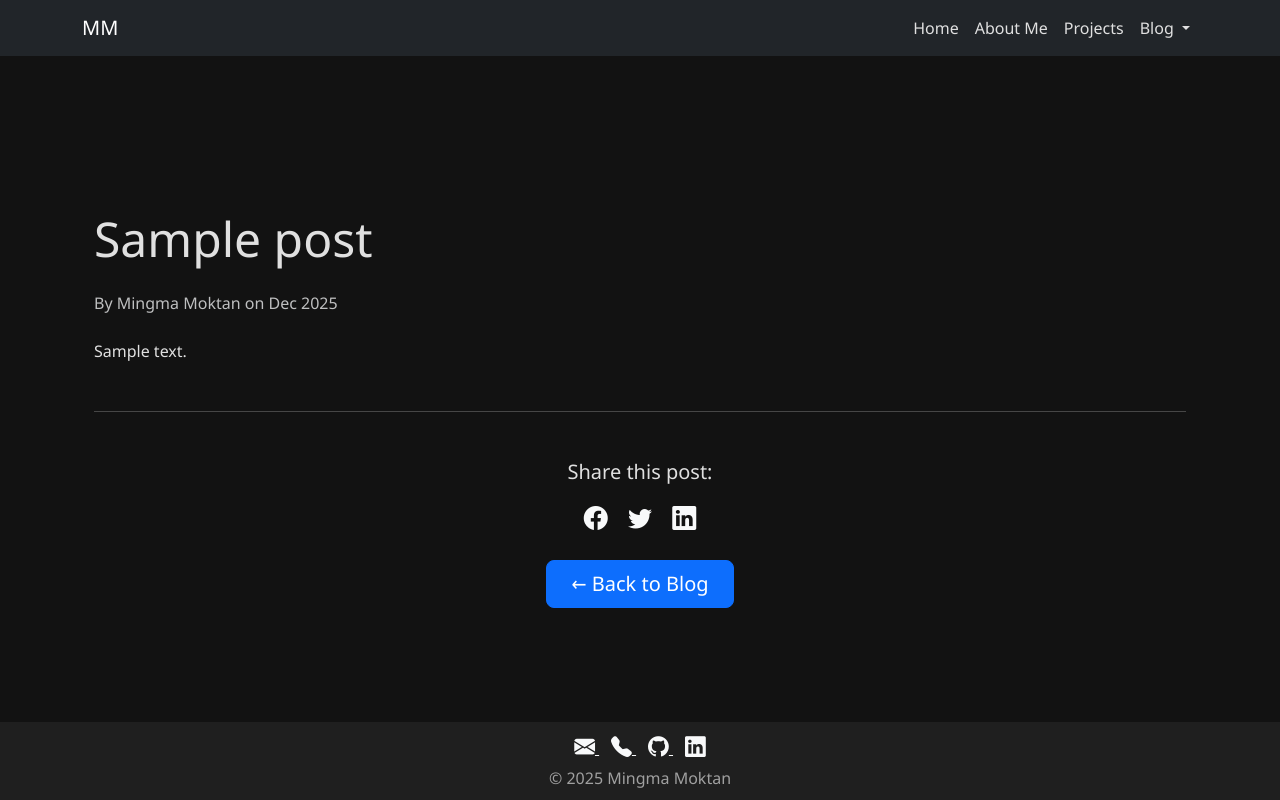
After one commit to MingmaMoktan/My_Site, a Django app: a page that uses templates/base.html in a window 1280 px wide. The commit adds this page. Run offline with Django 5.2, Linux system fonts and the light colour scheme; tables that the repository leaves empty hold one stand-in row (values such as "Sample post"); some libraries are stand-ins or nearby versions.

Commit message:
Fixed some template and irl issues

```diff
--- /dev/null
+++ b/blog/templates/blog/post_detail.html
@@ -0,0 +1,37 @@
+{% extends "base.html" %}
+{% load static %}
+
+{% block title %}{{ post.title }} | MySite{% endblock %}
+
+{% block content %}
+<div class="container pt-5 mt-5 pb-5">
+    <h1 class="display-5 mb-4">{{ post.title }}</h1>
+    <p class="text-light mb-4 opacity-75">
+        By {{ post.author|default:"Mingma Moktan" }}
+        on {{ post.published_date|date:"M d, Y"|default:"Dec 2025" }}
+    </p>
+
+    {% if post.image %}
+    <img src="{{ post.image.url }}" class="img-fluid my-4 rounded shadow" alt="{{ post.title }}">
+    {% endif %}
+
+    <div class="mt-4 post-content">
+        {{ post.content|safe }}
+    </div>
+
+    <hr class="my-5">
+    <div class="text-center mb-4">
+        <h5 class="mb-3">Share this post:</h5>
+        <div class="blog-share">
+            <a href="#" title="Facebook"><i class="bi bi-facebook fs-4 mx-2 text-light"></i></a>
+            <a href="#" title="Twitter"><i class="bi bi-twitter fs-4 mx-2 text-light"></i></a>
+            <a href="#" title="LinkedIn"><i class="bi bi-linkedin fs-4 mx-2 text-light"></i></a>
+        </div>
+    </div>
+    <div class="text-center">
+        <a href="{% url 'blog_list' %}" class="btn btn-primary btn-lg px-4 py-2 back-btn">
+            ← Back to Blog
+        </a>
+    </div>
+</div>
+{% endblock %}
--- a/blog/urls.py
+++ b/blog/urls.py
@@ -3,6 +3,6 @@ from . import views
 
 urlpatterns = [
     path('', views.post_list, name='blog_list'),
-    path('<int:pk>/', views.post_details, name='post_details'),
     path('category/<slug:category_slug>/', views.blog_category, name='blog_category'),
+    path('<slug:slug>/', views.post_details, name='post_details'),
 ]
--- a/blog/views.py
+++ b/blog/views.py
@@ -5,9 +5,9 @@ def post_list(request):
     posts = Post.objects.all().order_by('-created_at')
     return render(request, 'blog/post_list.html', {'posts': posts})
 
-def post_details(request, pk):
-    post = get_object_or_404(Post, pk=pk)
-    return render(request, 'blog/post_details.html', {'post': post})
+def post_details(request, slug):
+    post = get_object_or_404(Post, slug=slug)
+    return render(request, 'blog/post_detail.html', {'post': post})
 
 def blog_category(request, category_slug):
     category = get_object_or_404(Category, slug=category_slug)
--- a/templates/base.html
+++ b/templates/base.html
@@ -86,6 +86,17 @@
             transform: translateY(-2px);
             text-shadow: 0 2px 4px rgba(0,0,0,0.4);
         }
+        /* Blog post share buttons hover effect */
+        .blog-share a {
+            transition: all 0.3s ease;
+            font-size: 1.3rem;
+        }
+
+        .blog-share a:hover i {
+            color: #1e90ff !important;
+            transform: translateY(-2px);
+            text-shadow: 0 2px 4px rgba(0,0,0,0.4);
+        }
     </style>
 </head>
 <body>
@@ -120,7 +131,7 @@
 
 
     <!-- Main content -->
-    <main class="container">
+    <main class="container pt-5">
         {% block content %}{% endblock %}
     </main>
 
```
Also changed, not shown: blog/templates/blog/post_details.html (deleted, +0 -28 lines).
